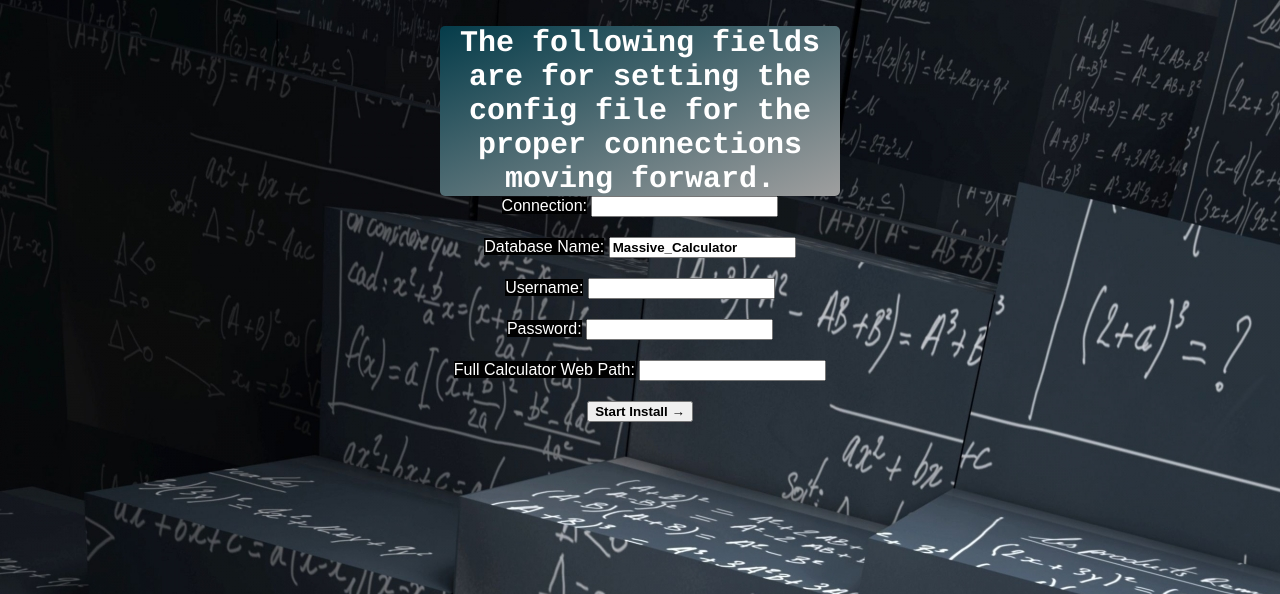
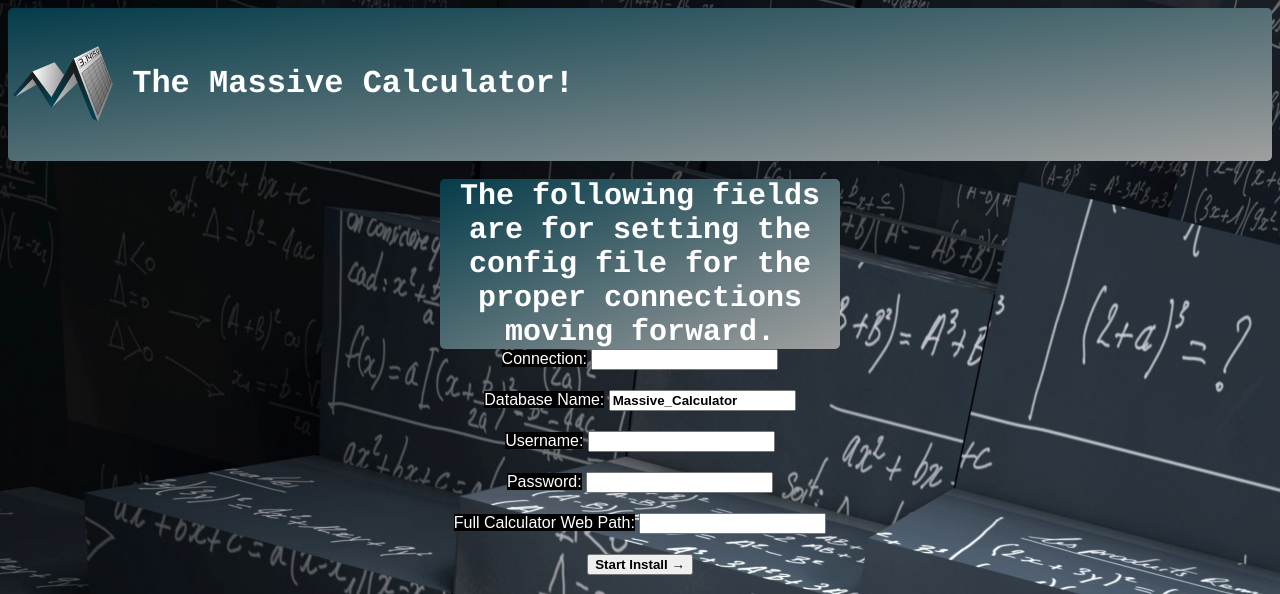
Before and after one commit to mmedina-tech/php_Calculator, a PHP site: page /admin/index.php in a window 1280 px wide. Shown: the top 594 px of the page. Run offline with PHP 8.4, Linux system fonts and the light colour scheme.

Commit message:
put main header back on page

```diff
--- a/admin/index.php
+++ b/admin/index.php
@@ -5,7 +5,7 @@
 #
 # Author: Marcus Medina
 # Date: Fri 10 Sep 2021 09:00:45 PM PDT
-# Last Update: 2022-02-14: 06:54
+# Last Update: 2022-02-14: 09:53
 #
 # This program is free software; you can redistribute it and/or modify
 # it under the terms of the GNU General Public License as published by
@@ -38,6 +38,11 @@
 		<link rel="stylesheet" href="/php_Calculator/css/header.css" type="text/css" media="" title="" charset="" />
 	</head>
 	<body>
+        <div id="maindisplay">
+            <div class="Head-Column">
+                <h1 class='mainHeader'><img id='mainlogo' align='center' src='/php_Calculator/images/massive01.svg' alt='Massive Calculator'> The Massive Calculator!</h1>
+            </div>
+        </div>
 		<div>
 			<br>
 			<form action="/php_Calculator/DB/DB_install.php" method="post">
```
